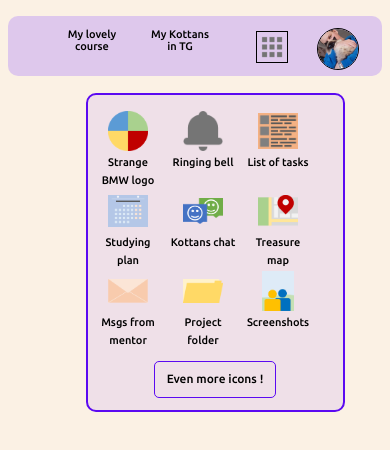
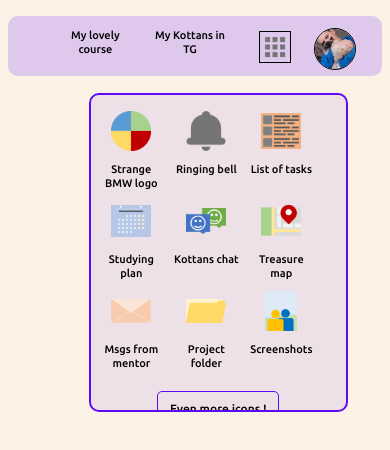
Before and after one commit to Tedzury/HTML_CSS_PopUp, a plain HTML site: page index.html in a window 390 px wide. Both pictures are taken after a click on the checkbox 273 px from the left and 47 px from the top of the page. Drawn offline with Linux system fonts and the light colour scheme.

Commit message:
Fourth commit, changed third nav tag for span, refactored title for icons to archieve single focus on item_box

```diff
--- a/index.html
+++ b/index.html
@@ -21,42 +21,42 @@
                     <nav class="main__wrapper">
 
                         <ul class="menu__list__main">
-                            <li class="menu__item__main" ><a href='#' class="item_box"><div><img class="item__icon" src="icons/apps.png" alt='' ></div>Strange BMW logo</a></li>
-                            <li class="menu__item__main" ><a href='#' class="item_box"><div><img class="item__icon" src="icons/bell.png" alt='' ></div>Ringing bell</a></li>
-                            <li class="menu__item__main" ><a href='#' class="item_box"><div><img class="item__icon" src="icons/blogs.png" alt='' ></div>List of tasks</a></li>
-                            <li class="menu__item__main" ><a href='#' class="item_box"><div><img class="item__icon" src="icons/calendar.png" alt='' ></div>Studying plan</a></li>
-                            <li class="menu__item__main" ><a href='#' class="item_box"><div><img class="item__icon" src="icons/chat.png" alt='' ></div>Kottans chat</a></li>
-                            <li class="menu__item__main" ><a href='#' class="item_box"><div><img class="item__icon" src="icons/maps.png" alt='' ></div>Treasure map</a></li>
-                            <li class="menu__item__main" ><a href='#' class="item_box"><div><img class="item__icon" src="icons/mail.png" alt='' ></div>Msgs from mentor</a></li>
-                            <li class="menu__item__main" ><a href='#' class="item_box"><div><img class="item__icon" src="icons/files.png" alt='' ></div>Project folder</a></li>
-                            <li class="menu__item__main" ><a href='#' class="item_box"><div><img class="item__icon" src="icons/photos.png" alt='' ></div>Screenshots</a></li>
+                            <li class="menu__item__main" ><a href='#' class="item_box"><div><img class="item__icon" src="icons/apps.png" alt='' ><p class="icon__title">Strange BMW logo</p></div></a></li>
+                            <li class="menu__item__main" ><a href='#' class="item_box"><div><img class="item__icon" src="icons/bell.png" alt='' ><p class="icon__title">Ringing bell</p></div></a></li>
+                            <li class="menu__item__main" ><a href='#' class="item_box"><div><img class="item__icon" src="icons/blogs.png" alt='' ><p class="icon__title">List of tasks</p></div></a></li>
+                            <li class="menu__item__main" ><a href='#' class="item_box"><div><img class="item__icon" src="icons/calendar.png" alt='' ><p class="icon__title">Studying plan</p></div></a></li>
+                            <li class="menu__item__main" ><a href='#' class="item_box"><div><img class="item__icon" src="icons/chat.png" alt='' ><p class="icon__title">Kottans chat</p></div></a></li>
+                            <li class="menu__item__main" ><a href='#' class="item_box"><div><img class="item__icon" src="icons/maps.png" alt='' ><p class="icon__title">Treasure map</p></div></a></li>
+                            <li class="menu__item__main" ><a href='#' class="item_box"><div><img class="item__icon" src="icons/mail.png" alt='' ><p class="icon__title">Msgs from mentor</p></div></a></li>
+                            <li class="menu__item__main" ><a href='#' class="item_box"><div><img class="item__icon" src="icons/files.png" alt='' ><p class="icon__title">Project folder</p></div></a></li>
+                            <li class="menu__item__main" ><a href='#' class="item_box"><div><img class="item__icon" src="icons/photos.png" alt='' ><p class="icon__title">Screenshots</p></div></a></li>
                             <li class="menu__item__second__popup" >
 
 
                                 <input class="second" name='second' id="second" type="checkbox">
                                 <label class="second_label" for="second" > Even more icons !</label>
-                                <nav class="second_wrapper">
+                                <span class="second_wrapper">
                                     <ul class="menu__list__main">
-                                        <li class="menu__item__main" ><a href='#' class="item_box"><div><img class="item__icon" src="icons/tanslation.png" alt='' ></div>Vocabulary</a></li>
-                                        <li class="menu__item__main" ><a href='#' class="item_box"><div><img class="item__icon" src="icons/contacts.png" alt='' ></div>CV folder</a></li>
-                                        <li class="menu__item__main" ><a href='#' class="item_box"><div><img class="item__icon" src="icons/videos.png" alt='' ></div>Youtube</a></li>
-                                        <li class="menu__item__main" ><a href='#' class="item_box"><div><img class="item__icon" src="icons/search.png" alt='' ></div>Best option</a></li>
-                                        <li class="menu__item__main" ><a href='#' class="item_box"><div><img class="item__icon" src="icons/classroom.png" alt='' ></div>Codewars</a></li>
-                                        <li class="menu__item__main" ><a href='#' class="item_box"><div><img class="item__icon" src="icons/collection.png" alt='' ></div>Universal selector</a></li>
-                                        <li class="menu__item__main" ><a href='#' class="item_box"><div><img class="item__icon" src="icons/mic.png" alt='' ></div>Discord</a></li>
-                                        <li class="menu__item__main" ><a href='#' class="item_box"><div><img class="item__icon" src="icons/news.png" alt='' ></div>Harb</a></li>
-                                        <li class="menu__item__main" ><a href='#' class="item_box"><div><img class="item__icon" src="icons/mars.png" alt='' ></div>Clown nose</a></li>
-                                        <li class="menu__item__main" ><a href='#' class="item_box"><div><img class="item__icon" src="icons/apps.png" alt='' ></div>Strange BMW logo</a></li>
-                                        <li class="menu__item__main" ><a href='#' class="item_box"><div><img class="item__icon" src="icons/bell.png" alt='' ></div>Ringing bell</a></li>
-                                        <li class="menu__item__main" ><a href='#' class="item_box"><div><img class="item__icon" src="icons/blogs.png" alt='' ></div>List of tasks</a></li>
-                                        <li class="menu__item__main" ><a href='#' class="item_box"><div><img class="item__icon" src="icons/calendar.png" alt='' ></div>Studying plan</a></li>
-                                        <li class="menu__item__main" ><a href='#' class="item_box"><div><img class="item__icon" src="icons/chat.png" alt='' ></div>Kottans chat</a></li>
-                                        <li class="menu__item__main" ><a href='#' class="item_box"><div><img class="item__icon" src="icons/maps.png" alt='' ></div>Treasure map</a></li>
-                                        <li class="menu__item__main" ><a href='#' class="item_box"><div><img class="item__icon" src="icons/mail.png" alt='' ></div>Msgs from mentor</a></li>
-                                        <li class="menu__item__main" ><a href='#' class="item_box"><div><img class="item__icon" src="icons/files.png" alt='' ></div>Project folder</a></li>
-                                        <li class="menu__item__main" ><a href='#' class="item_box"><div><img class="item__icon" src="icons/photos.png" alt='' ></div>Screenshots</a></li>
+                                        <li class="menu__item__main" ><a href='#' class="item_box"><div><img class="item__icon" src="icons/tanslation.png" alt='' ><p class="icon__title">Vocabulary</p></div></a></li>
+                                        <li class="menu__item__main" ><a href='#' class="item_box"><div><img class="item__icon" src="icons/contacts.png" alt='' ><p class="icon__title">CV folder</p></div></a></li>
+                                        <li class="menu__item__main" ><a href='#' class="item_box"><div><img class="item__icon" src="icons/videos.png" alt='' ><p class="icon__title">Youtube</p></div></a></li>
+                                        <li class="menu__item__main" ><a href='#' class="item_box"><div><img class="item__icon" src="icons/search.png" alt='' ><p class="icon__title">Best option</p></div></a></li>
+                                        <li class="menu__item__main" ><a href='#' class="item_box"><div><img class="item__icon" src="icons/classroom.png" alt='' ><p class="icon__title">Codewars</p></div></a></li>
+                                        <li class="menu__item__main" ><a href='#' class="item_box"><div><img class="item__icon" src="icons/collection.png" alt='' ><p class="icon__title">Universal selector</p></div></a></li>
+                                        <li class="menu__item__main" ><a href='#' class="item_box"><div><img class="item__icon" src="icons/mic.png" alt='' ><p class="icon__title">Discord</p></div></a></li>
+                                        <li class="menu__item__main" ><a href='#' class="item_box"><div><img class="item__icon" src="icons/news.png" alt='' ><p class="icon__title">Harb</p></div></a></li>
+                                        <li class="menu__item__main" ><a href='#' class="item_box"><div><img class="item__icon" src="icons/mars.png" alt='' ><p class="icon__title">Clown nose</p></div></a></li>
+                                        <li class="menu__item__main" ><a href='#' class="item_box"><div><img class="item__icon" src="icons/apps.png" alt='' ><p class="icon__title">Strange BMW logo</p></div></a></li>
+                                        <li class="menu__item__main" ><a href='#' class="item_box"><div><img class="item__icon" src="icons/bell.png" alt='' ><p class="icon__title">Ringing bell</p></div></a></li>
+                                        <li class="menu__item__main" ><a href='#' class="item_box"><div><img class="item__icon" src="icons/blogs.png" alt='' ><p class="icon__title">List of tasks</p></div></a></li>
+                                        <li class="menu__item__main" ><a href='#' class="item_box"><div><img class="item__icon" src="icons/calendar.png" alt='' ><p class="icon__title">Studying plan</p></div></a></li>
+                                        <li class="menu__item__main" ><a href='#' class="item_box"><div><img class="item__icon" src="icons/chat.png" alt='' ><p class="icon__title">Kottans chat</p></div></a></li>
+                                        <li class="menu__item__main" ><a href='#' class="item_box"><div><img class="item__icon" src="icons/maps.png" alt='' ><p class="icon__title">Treasure map</p></div></a></li>
+                                        <li class="menu__item__main" ><a href='#' class="item_box"><div><img class="item__icon" src="icons/mail.png" alt='' ><p class="icon__title">Msgs from mentor</p></div></a></li>
+                                        <li class="menu__item__main" ><a href='#' class="item_box"><div><img class="item__icon" src="icons/files.png" alt='' ><p class="icon__title">Project folder</p></div></a></li>
+                                        <li class="menu__item__main" ><a href='#' class="item_box"><div><img class="item__icon" src="icons/photos.png" alt='' ><p class="icon__title">Screenshots</p></div></a></li>
                                     </ul>
-                                </nav>
+                                </span>
                             </li>
                         </ul>
 
--- a/style.css
+++ b/style.css
@@ -6,8 +6,6 @@
 * {
     font-family: ubuntu;
 }
-
-
 
 body {
     background-color:rgba(250, 235, 215, 0.662);
@@ -23,6 +21,7 @@ body {
 img {
     object-fit: contain;
 }
+
 .nav__list {
     background-color: rgba(177, 138, 248, 0.400);
     height: 50px;
@@ -43,7 +42,6 @@ img {
     padding-top: 5px;
     margin: 0 10px 0 10px;
     border: 2px solid transparent;
-
 }
 
 .nav_link {
@@ -108,7 +106,6 @@ img {
 
 .first_label:hover {
     cursor: pointer;
-
 }
 
 .first:checked + .main__wrapper {
@@ -140,7 +137,6 @@ img {
     gap: 15px 15px;
     list-style-type: none;
     padding: 0 0 0 0;
-
 }
 
 .menu__item__main, .menu__item__second__popup {
@@ -164,12 +160,18 @@ img {
     text-decoration: none;
     color:black;
     z-index: 1;
+
 }
 
 .item__icon {
     box-sizing: border-box;
     width: 65px;
     height: 65px;
+}
+
+.icon__title {
+    display: block;
+    line-height: 14px;
 }
 
 .menu__item__second__popup {
@@ -179,8 +181,8 @@ img {
 
 .second {
     width: 273px;
-    height: 45px;
-    transform: translate(-41px,-3px);
+    height: 42px;
+    transform: translate(-40px,-3px);
 }
 
 .second_label {
@@ -196,6 +198,10 @@ img {
 
 .second_label:focus {
     border:2px solid black;
+}
+
+.second:checked {
+    visibility: hidden;
 }
 
 .second_wrapper {
@@ -215,12 +221,16 @@ img {
 }
 
 @media (max-width: 455px) {
+
     .nav__list {
         height: 60px;
     }
+
     .nav__item {
         font-size: 11px;
+        line-height: 14px;
     }
+
     .nav__item:hover {
         transform: scale(1);
     }
@@ -232,17 +242,18 @@ img {
         padding-left: 5px;
         height: 300px;
         margin-top: 5px;
-
     }
 
     .menu__list__main {
         width: 200px;
         display: grid;
         box-sizing: border-box;
-        grid-template-rows: repeat(3, 70px);
+        grid-template-rows: repeat(3, minmax(70px, 80px));
         grid-template-columns: repeat(3, 70px);
-    gap: 10px 5px;
+        grid-auto-rows: minmax(70px, 80px);
+        gap: 10px 5px;
     }
+
     .item_box{
 
         width: 50px;
@@ -250,21 +261,32 @@ img {
         font-size: 11px;
         line-height: 5px;
     }
+
     .item__icon {
         box-sizing: border-box;
         width: 40px;
         height: 40px;
     }
+
     .second_label {
         width: 100px;
         height: 15px;
         transform: translate(60px, 10px);
         font-size: 12px;
     }
+
     .second {
         width: 122px;
         height: 36px;
         transform: translate(-18px, 8px);
     }
 
+    .nav__item__menu{
+        margin: 0 auto;
+    }
+
+    /* .nav__item__menu:focus {
+        transform: scale(1);
+    } */
+
 }
```
